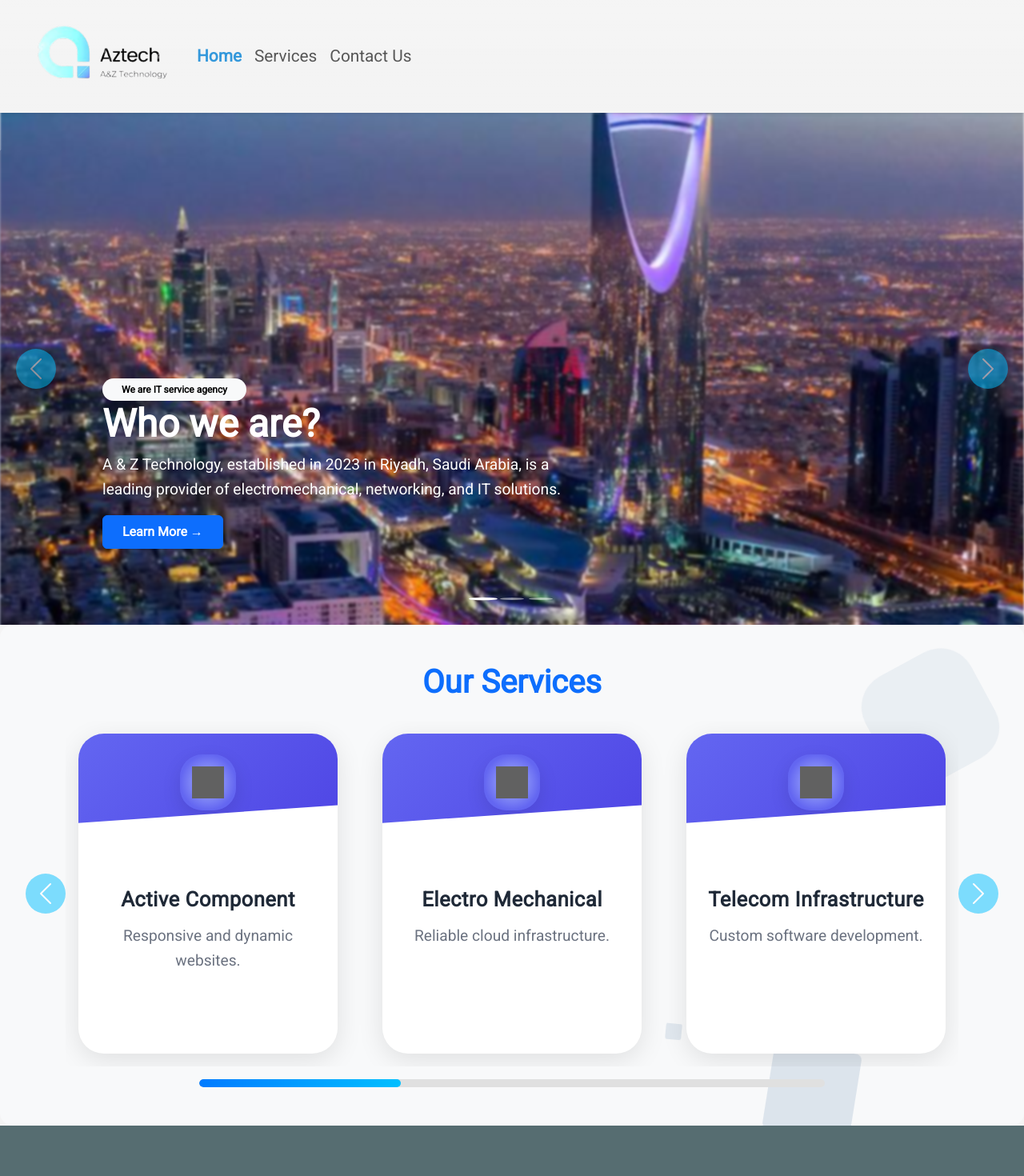
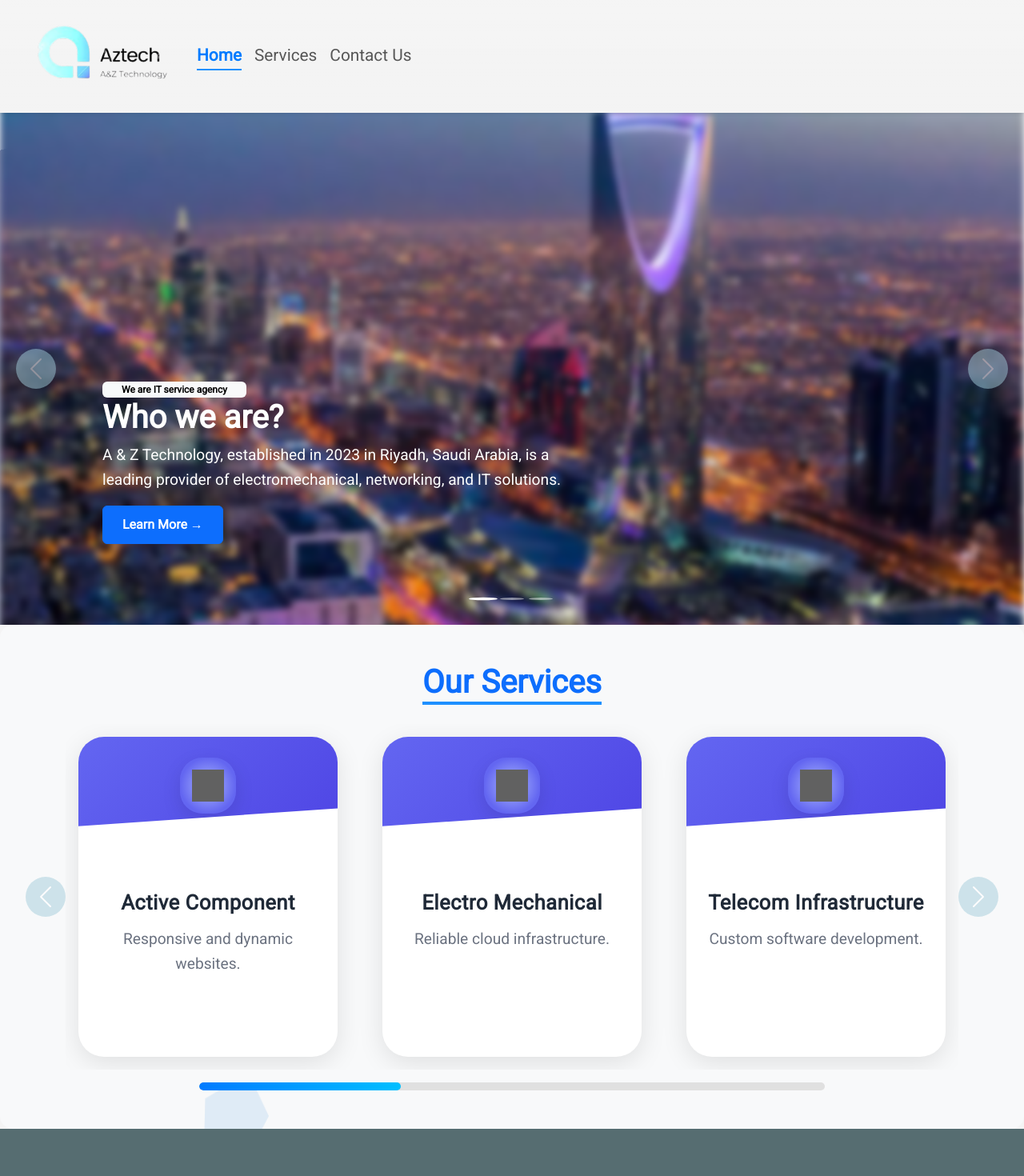
Before and after one commit to HasanAlsaafen/Aztech-New, a React (Vite) app: page / in a window 1280 px wide. Shown: the top 1470 px of the page at 80% size. Built offline with nearby package versions, Linux system fonts and the light colour scheme; grey boxes are pictures that could not be loaded.

Commit message:
enhncments

```diff
--- a/src/components/ServicesCarousel.jsx
+++ b/src/components/ServicesCarousel.jsx
@@ -12,11 +12,6 @@ const ServicesCarousel = () => {
   const showSlide = useCallback((index) => {
     const carousel = carouselRef.current;
     if (!carousel || !(carousel instanceof HTMLElement)) return;
-
-    if (!window.bootstrap?.Carousel) {
-      console.error("Bootstrap لم يتم تحميله!");
-      return;
-    }
 
     let bsCarousel = window.bootstrap.Carousel.getInstance(carousel);
     if (!bsCarousel) {
@@ -79,11 +74,6 @@ const ServicesCarousel = () => {
   }, []);
 
   useEffect(() => {
-    if (!window.bootstrap) {
-      console.error("Bootstrap لم يتم تحميله!");
-      return;
-    }
-
     const carousel = carouselRef.current;
     if (!carousel) return;
 
@@ -126,7 +116,6 @@ const ServicesCarousel = () => {
     return () => observer.unobserve(section);
   }, []);
 
-  // List of services
   const services = useMemo(
     () => [
       {
@@ -189,17 +178,11 @@ const ServicesCarousel = () => {
       <ul className="circles">
         <li></li>
         <li></li>
-        <li></li>
-        <li></li>
-        <li></li>
-        <li></li>
-        <li></li>
-        <li></li>
-        <li></li>
-        <li></li>
       </ul>
       <div className="container content">
-        <h2 className="text-center mb-4 text-primary fw-bold">Our Services</h2>
+        <h2 className="text-center mb-4 text-primary fw-bold serTitle">
+          Our Services
+        </h2>
         <div
           id="serviceCarousel"
           className="carousel slide carousel-fade"
--- a/src/components/Slider.jsx
+++ b/src/components/Slider.jsx
@@ -71,14 +71,11 @@ const Slider = () => {
               <div className="diagonal-line"></div>
               <img
                 src={slide.img}
-                className="d-block w-100 slide-img"
+                className="d-block slide-img"
                 alt={`Slide ${index + 1}`}
               />
               <div className="carousel-caption text-start">
-                <span
-                  className="badge text-bg-light px-4 py-2 animate-fadeIn"
-                  style={{ borderRadius: "50px" }}
-                >
+                <span className="badge text-bg-light px-4 animate-fadeIn">
                   We are IT service agency
                 </span>
                 <h2 className="display-3 fw-bold text-white animate-slideInLeft">
@@ -89,7 +86,7 @@ const Slider = () => {
                 </p>
                 <a
                   href={slide.buttonLink}
-                  className="btn btn-primary px-4 py-2 animate-fadeInUp"
+                  className="btn btn-primary px-4  animate-fadeInUp"
                 >
                   {slide.buttonText}
                 </a>
--- a/src/styles.css
+++ b/src/styles.css
@@ -57,28 +57,19 @@ body {
   font-weight: bold;
   }
 
-.navbar-nav .nav-link:hover {
-  color: #3498db;
-}
-.navbar-nav .nav-link::after {
+
+
+
+
+ .nav-link.active::after {
+  width: 100%;
   content: "";
-  left: 50%;
+  display: block;
   bottom: -5px;
-  width: 0;
+  background-color: dodgerblue;
   height: 2px;
-  transition: all 0.3s ease;
-  transform: translateX(-50%);
-}
-.navbar-nav .nav-link:hover::after {
-  width: 50%;
-}
-.navbar-nav .nav-link.active {
-  color: #3498db;
-  font-weight: 600;
-}
-
-.navbar-nav .nav-link.active::after {
-  width: 50%;
+
+
 }
 .sticky-top {
   transition: all 0.3s ease;
@@ -165,7 +156,7 @@ body {
 }
 
 .carousel-caption h2 {
-  font-size: 3rem;
+  font-size: 2.5rem;
   font-weight: bold;
   color: #fff;
 }
@@ -243,7 +234,8 @@ body {
   aspect-ratio: 16 / 9;
   width: 100%;
   object-fit: cover;
-  filter: blur(0.1em);
+  filter: blur(0.25em);
+
   }
 .animate-slideInLeft {
   animation: slideInLeft 1s ease-out;
@@ -285,11 +277,11 @@ body {
   }
   .carousel-caption {
     position: absolute;
-    top: 50%;
+    top: 40%;
     left: 10%;
     transform: translateY(-50%);
     text-align: left;
-    max-width: 600px;
+    max-width: 300px;
     z-index: 2;
   }
 
@@ -330,11 +322,11 @@ body {
   }
   .carousel-caption {
     position: absolute;
-    top: 30%;
+    top: 28%;
     left: 10%;
     transform: translateY(-50%);
     text-align: left;
-    max-width: 600px;
+    max-width: 300px;
     z-index: 2;
   }
   .slide-img {
@@ -546,23 +538,17 @@ body {
   position: absolute;
   display: block;
   list-style: none;
-  background: rgba(85, 126, 163, 0.2);
-  animation: animate 25s linear infinite;
+  background: rgba(106, 169, 225, 0.2);
+  animation: animate 35s linear infinite;
   bottom: -150px;
   z-index: -2;
   will-change: transform, opacity;
-}
-
-.circles li:nth-child(1) { left: 25%; width: 80px; height: 80px; animation-delay: 0s; }
-.circles li:nth-child(2) { left: 10%; width: 20px; height: 20px; animation-delay: 2s; animation-duration: 12s; }
-.circles li:nth-child(3) { left: 70%; width: 20px; height: 20px; animation-delay: 4s; }
-.circles li:nth-child(4) { left: 40%; width: 60px; height: 60px; animation-delay: 0s; animation-duration: 18s; }
-.circles li:nth-child(5) { left: 65%; width: 20px; height: 20px; animation-delay: 0s; }
-.circles li:nth-child(6) { left: 75%; width: 110px; height: 110px; animation-delay: 3s; }
-.circles li:nth-child(7) { left: 35%; width: 150px; height: 150px; animation-delay: 7s; }
-.circles li:nth-child(8) { left: 50%; width: 25px; height: 25px; animation-delay: 15s; animation-duration: 45s; }
-.circles li:nth-child(9) { left: 20%; width: 15px; height: 15px; animation-delay: 2s; animation-duration: 35s; }
-.circles li:nth-child(10) { left: 85%; width: 150px; height: 150px; animation-delay: 0s; animation-duration: 11s; }
+  clip-path: polygon(50% 0%, 90% 20%, 100% 60%, 75% 100%, 25% 100%, 0% 60%, 10% 20%);
+}
+
+.circles li:nth-child(1) { left: 20%; width: 80px; height: 80px; animation-delay: 2s; }
+.circles li:nth-child(2) { left: 85%; width: 50px; height: 50px; animation-delay: 4s; animation-duration: 35s; }
+
 
 @keyframes animate {
   0% {
@@ -602,8 +588,6 @@ body {
   position: relative;
   clip-path: polygon(0 0, 100% 0, 100% 80%, 0 100%);
 }
-
-
 
 .icon-box {
   background: radial-gradient(circle, var(--color-secondary) 0%, var(--color-primary) 70%);
@@ -623,6 +607,16 @@ body {
   z-index: 2;
 }
 
+.serTitle::after
+{
+  width: 20%;
+  content: "";
+  display: block;
+  position: relative;
+  left:40%;
+  background-color: dodgerblue;
+  height: 0.1em;
+}
 
 
 .icon-box img {
@@ -650,6 +644,7 @@ body {
   margin-bottom: 1rem;
   letter-spacing: 0.5px;
 }
+
 
 .service-description {
   font-size: 1rem;
@@ -682,6 +677,10 @@ body {
   bottom: 1.5rem;
   opacity: 1;
 }
+.service-card:hover .service-description {
+
+  opacity: 0;
+}
 
 .learn-more svg {
   width: 1.25rem;
@@ -738,7 +737,7 @@ body {
   width: 50px;
   height: 50px;
   color: #161414;
-  background-color: #00bfff;
+  background-color: #a2ccda;
   border-radius: 50%;
   display: flex;
   justify-content: center;
```
Also changed, not shown: package.json (+4 -3 lines), 1 other file (tests, documents, lock files or other folders).
